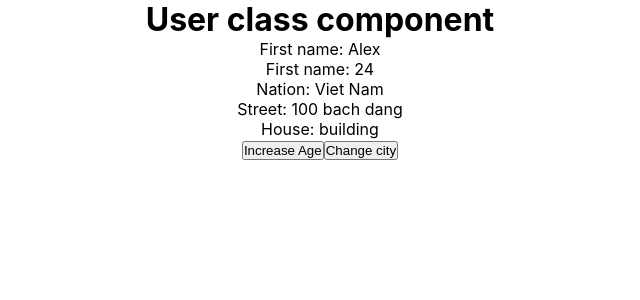
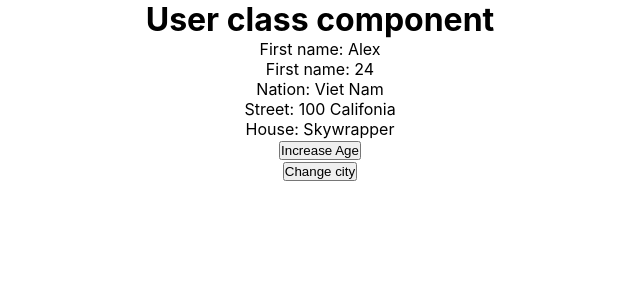
Before and after one commit to EricMai2112/practice-react, a React (Create React App) app in the folder CaiDatMoiTruong/beginner/: page / in a window 1280 px wide. Shown: the top 300 px of the page, without its empty margins (320-960 px from the left). Built offline with nearby package versions, Linux system fonts and the light colour scheme.

Commit message:
React hooks

```diff
--- /dev/null
+++ b/CaiDatMoiTruong/beginner/src/Profile.jsx
@@ -0,0 +1,15 @@
+import React, { useContext } from 'react'
+import { UserContext } from './User'
+
+export default function Profile() {
+  const { firstName, age, address } = useContext(UserContext)
+  return (
+    <ul>
+      <li>First name: {firstName}</li>
+      <li>First name: {age}</li>
+      <li>Nation: {address.nation}</li>
+      <li>Street: {address.city.street}</li>
+      <li>House: {address.city.house}</li>
+    </ul>
+  )
+}
--- a/CaiDatMoiTruong/beginner/src/User.jsx
+++ b/CaiDatMoiTruong/beginner/src/User.jsx
@@ -1,4 +1,21 @@
-import React, { useState } from 'react'
+import React, { createContext, useEffect, useState } from 'react'
+import UserProfile from './UserProfile'
+
+const getAddress = () => {
+  return new Promise((resolve) => {
+    setTimeout(() => {
+      resolve({
+        nation: 'USA',
+        city: {
+          street: '100 Califonia',
+          house: 'Skywrapper'
+        }
+      })
+    }, 3000)
+  })
+}
+
+export const UserContext = createContext()
 
 export default function User() {
   const [firstName, setFirstName] = useState('Alex')
@@ -45,17 +62,35 @@ export default function User() {
     })
   }
 
+  // useEffect(() => {
+  //   console.log(document.getElementsByTagName('li'))
+  //   console.log('useEffect')
+  // })
+
+  useEffect(() => {
+    getAddress().then((res) => {
+      setAddress((prevAddress) => {
+        const newAddress = { ...prevAddress }
+        newAddress.city = res.city
+        return newAddress
+      })
+    })
+    // console.log('useEffect')
+  }, [])
+
   return (
     <div>
       <h1>User class component</h1>
-      <ul>
-        <li>First name: {firstName}</li>
-        <li>First name: {age}</li>
-        <li>Nation: {address.nation}</li>
-        <li>Street: {address.city.street}</li>
-        <li>House: {address.city.house}</li>
-      </ul>
-      <button onClick={increaseAge}>Increase Age</button>
+      <UserContext.Provider
+        value={{
+          firstName,
+          age,
+          address,
+          increaseAge
+        }}
+      >
+        <UserProfile />
+      </UserContext.Provider>
       <button onClick={changeCity}>Change city</button>
     </div>
   )
--- /dev/null
+++ b/CaiDatMoiTruong/beginner/src/UserProfile.jsx
@@ -0,0 +1,13 @@
+import React, { useContext } from 'react'
+import Profile from './Profile'
+import { UserContext } from './User'
+
+export default function UserProfile() {
+  const { increaseAge } = useContext(UserContext)
+  return (
+    <div>
+      <Profile />
+      <button onClick={increaseAge}>Increase Age</button>
+    </div>
+  )
+}
--- a/CaiDatMoiTruong/beginner/src/index.js
+++ b/CaiDatMoiTruong/beginner/src/index.js
@@ -7,10 +7,6 @@ import welcome from './welcome'
 
 const root = ReactDOM.createRoot(document.getElementById('root'))
 
-root.render(
-  <React.StrictMode>
-    <App />
-  </React.StrictMode>
-)
+root.render(<App />)
 
 reportWebVitals()
```
